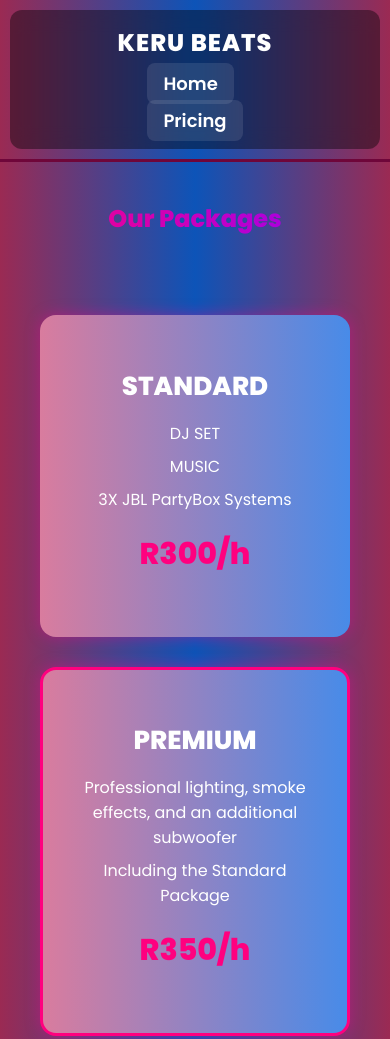
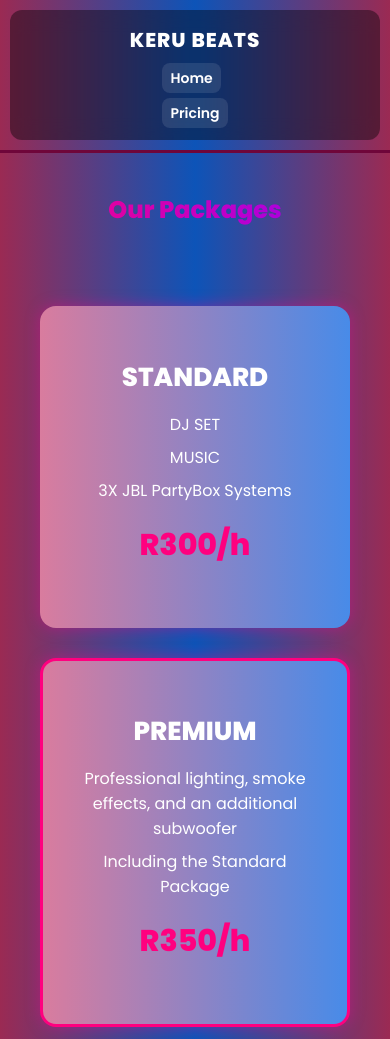
Before and after one commit to januvdw922/dj, a plain HTML site: page pricing.html in a window 390 px wide. Shown: the top 1039 px of the page. Drawn offline with Linux system fonts and the light colour scheme.

Commit message:
Add files via upload

```diff
--- a/pricing.html
+++ b/pricing.html
@@ -167,7 +167,24 @@ nav.nav-bar {
 
 .premium {
     border: 3px solid #ff007f;
-}</style>
+}
+/* Mobile small fix: keep nav side-by-side but smaller */
+@media (max-width: 768px) {
+    .nav-links {
+        gap: 10px;
+    }
+
+    .nav-links li a {
+        font-size: 14px;
+        padding: 5px 8px;
+    }
+
+    .logo {
+        font-size: 20px;
+        text-align: center;
+    }
+}
+</style>
 
   <nav class="nav-bar">
     <div class="logo">KERU BEATS</div>
```
Also changed, not shown: index.html (+16 -0 lines).
